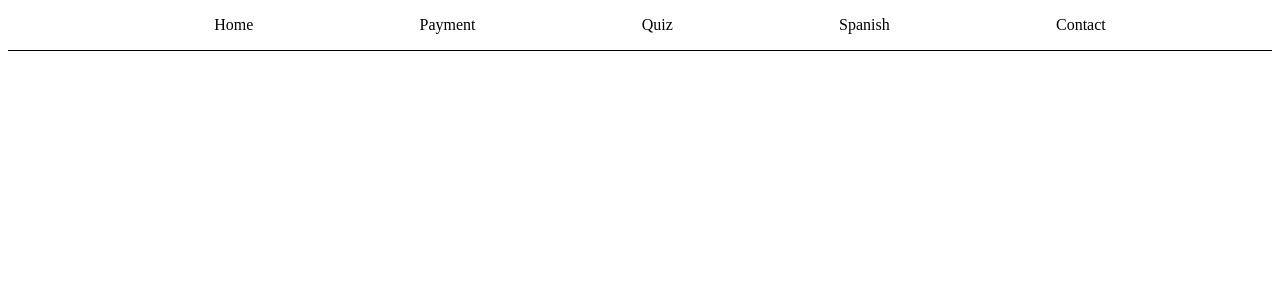
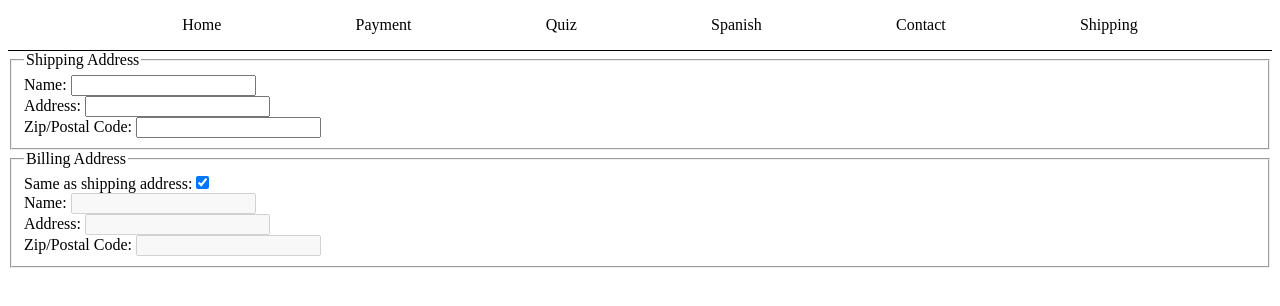
Before and after one commit to klinejessica/accessibility-app, an Angular app: page /shipping in a window 1280 px wide. Before the commit this address led to /. Shown: the top 306 px of the page. Built offline with nearby package versions, Linux system fonts and the light colour scheme.

Commit message:
created shipping component, routes and started form

```diff
--- a/src/app/app.html
+++ b/src/app/app.html
@@ -7,6 +7,7 @@
             <!-- <li><a href="/postcard">Postcard</a></li> -->
              <li><a href="/spanish">Spanish</a></li>
              <li><a href="/contact">Contact</a></li>
+             <li><a href="/shipping">Shipping</a></li>
 
         </ul>
     </nav>
--- a/src/app/app.routes.ts
+++ b/src/app/app.routes.ts
@@ -6,6 +6,7 @@ import { Animales } from './animales/animales';
 import { Tenses } from './tenses/tenses';
 import { Conjugations } from './conjugations/conjugations';
 import { Contact } from './contact/contact';
+import { Shipping } from './shipping/shipping';
 
 
 export const routes: Routes = [
@@ -15,5 +16,6 @@ export const routes: Routes = [
     {path: 'spanish/animales', component: Animales},
     {path: 'spanish/tenses', component: Tenses},
     {path: 'spanish/conjugations',component: Conjugations},
-    {path: 'contact', component: Contact}
+    {path: 'contact', component: Contact},
+    {path: 'shipping', component: Shipping}
 ];
--- /dev/null
+++ b/src/app/shipping/shipping.html
@@ -0,0 +1,36 @@
+<form>
+    <fieldset id="shipping">
+        <legend>Shipping Address</legend>
+        <div>
+            <label for="name1">Name: </label>
+            <input id="name1" name="name1" type="text" required />
+        </div>
+        <div>
+            <label for="address1">Address: </label>
+            <input id="address1" name="address1" type="text" required />
+        </div>
+        <div>
+            <label for="zip-code1">Zip/Postal Code: </label>
+            <input id="zip-code1" name="zip-code1" type="text" required />
+        </div>
+    </fieldset>
+    <fieldset id="billing">
+        <legend>Billing Address</legend>
+        <div>
+            <label for="billing-checkbox">Same as shipping address:</label>
+            <input type="checkbox" id="billing-checkbox" checked />
+        </div>
+        <div>
+            <label for="name" class="billing-label disabled-label">Name: </label>
+            <input id="name" name="name" type="text" disabled requried />
+        </div>
+        <div>
+            <label for="address2" class="billing-label disabled-label">Address: </label>
+            <input id="address2" name="address2" type="text" disabled required />
+        </div>
+        <div>
+            <label for="zip-code2" class="billing-label disabled-label">Zip/Postal Code: </label>
+            <input id="zip-code2" name="zip-code2" type="text" disabled required />
+        </div>
+    </fieldset>
+</form>
```
Also changed, not shown: src/app/shipping/shipping.ts (added, +11 -0 lines), src/app/shipping/shipping.css (added), 1 other file (tests, documents, lock files or other folders).
